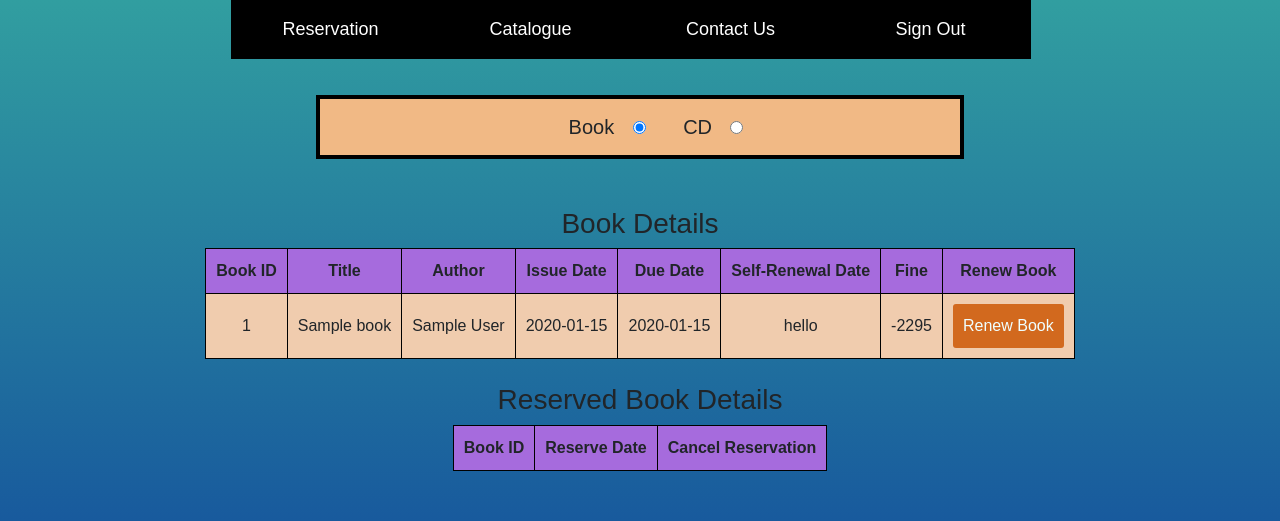
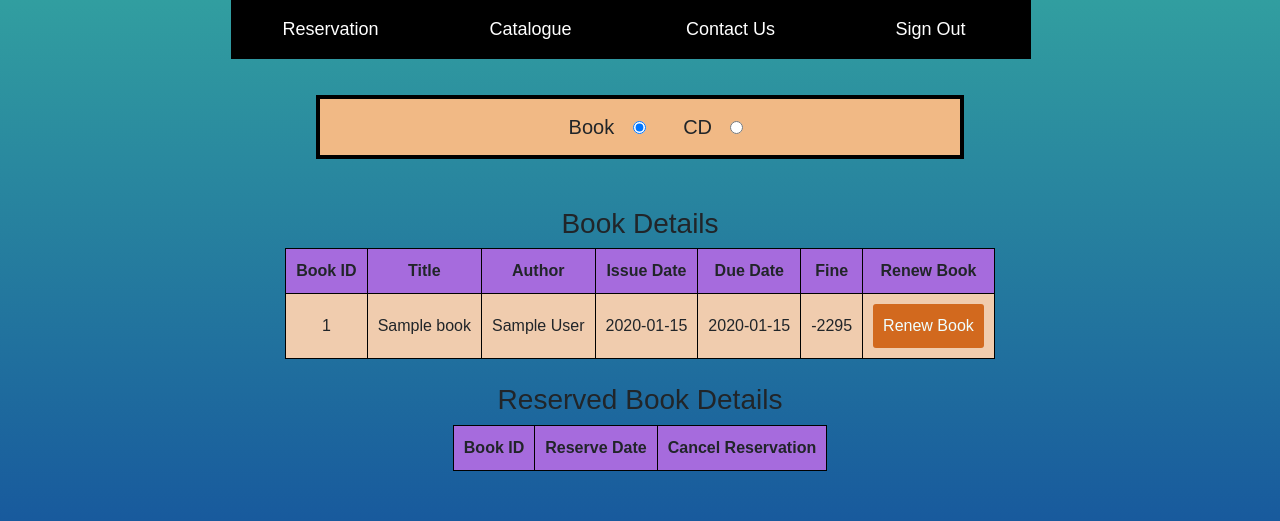
Before and after one commit to vishalr-22/LMS-MiniProject, a Flask app: page /cancel_resv/1 in a window 1280 px wide. Shown: the part 367-888 px from the top of the page. Run offline with Flask 2, Linux system fonts and the light colour scheme; tables that the repository leaves empty hold one stand-in row (values such as "Sample post"); lists and menus that the app fills with data are empty; some libraries are stand-ins or nearby versions.

Commit message:
cancel_resv done

```diff
--- a/main.py
+++ b/main.py
@@ -175,8 +175,6 @@
         else:
             db.resv_book(table1,table2, data)
             return render_template('reserve.html',text1='Reserve Successfull')
-            # db.update_record(table1, Id = bookid, updated_data = {'Status': 1}, opt = 1)
-            # return render_template('reserve.html',text1='Reserve Successful')
     return render_template('reserve.html')
 
 @app.route('/resv_cd',methods=['POST','GET'])
--- a/templates/reserve.html
+++ b/templates/reserve.html
@@ -54,7 +54,6 @@
                 background-color: #f3e1e1;
             }
             .row1{
-                /* background-color: rgb(166, 107, 221); */
                 background-color: #8675a9;
             }
             .heading{
--- a/templates/studentdashboard.html
+++ b/templates/studentdashboard.html
@@ -98,6 +98,8 @@
             .BookDetails tr:nth-child(even){
                 background-color: #f0ccae;
             }
+
+
             .row1{
                 background-color: rgb(166, 107, 221);
             }
@@ -191,7 +193,7 @@
                                     <th class="heading">Author</th>
                                     <th class="heading">Issue Date</th>
                                     <th class="heading">Due Date</th>
-                                    <th class="heading">Self-Renewal Date</th>
+                                    <!-- <th class="heading">Self-Renewal Date</th> -->
                                     <th class="heading">Fine</th>
                                     <th class="heading">Renew Book</th>
 
@@ -206,9 +208,9 @@
                                     <td class="heading">{{ row[2] }}</td>
                                     <td class="heading">{{ row[6] }}</td>
                                     <td class="heading">{{ row[7] }}</td>
-                                    {% if res_date %}
+                                    <!-- {% if res_date %}
                                     <td class="heading">{{ res_date }}</td>
-                                    {% endif %}
+                                    {% endif %} -->
                                     <td class="heading">{{ rw }}</td>
                                     <form method="POST" id="form1" action="{{ url_for('renew', id = row[0]) }}">
                                     <td class="heading"><button>Renew Book</button></td>
@@ -256,7 +258,7 @@
                                     <th class="heading">Author</th>
                                     <th class="heading">Issue Date</th>
                                     <th class="heading">Due Date</th>
-                                    <th class="heading">Self-Renewal Date</th>
+                                    <!-- <th class="heading">Self-Renewal Date</th> -->
                                     <th class="heading">Fine</th>
                                     <!-- <th class="heading">Renew CD</th> -->
 
@@ -269,11 +271,11 @@
                                     <td class="heading">{{ row[0] }}</td>
                                     <td class="heading">{{ row[1] }}</td>
                                     <td class="heading">{{ row[2] }}</td>
-                                    <td class="heading">{{ row[6] }}</td>
                                     <td class="heading">{{ row[7] }}</td>
-                                    {% if res_date %}
+                                    <td class="heading">{{ row[8] }}</td>
+                                    <!-- {% if res_date %}
                                     <td class="heading">{{ res_date }}</td>
-                                    {% endif %}
+                                    {% endif %} -->
                                     <td class="heading">{{ rw }}</td>
                                     <!-- <form method="POST" id="form1" action="">
                                         <td class="heading"><button>Renew Book</button></td>
```
